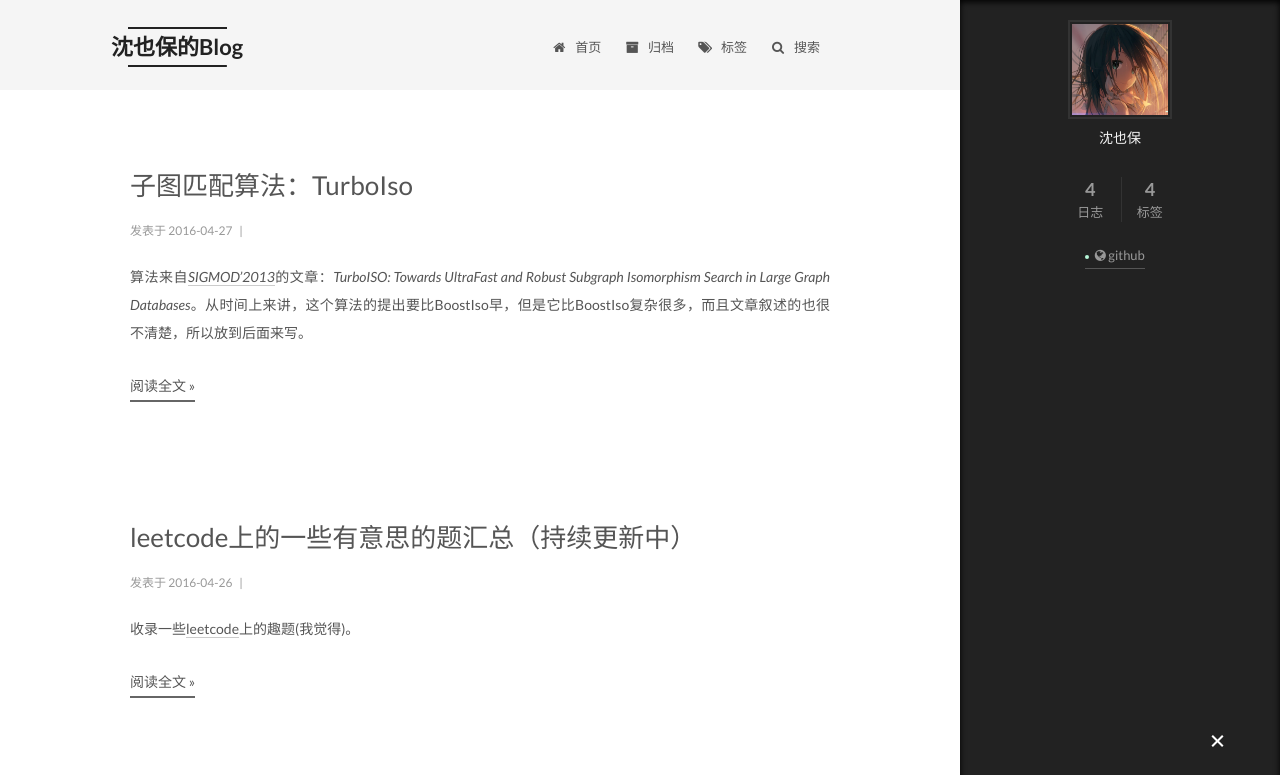
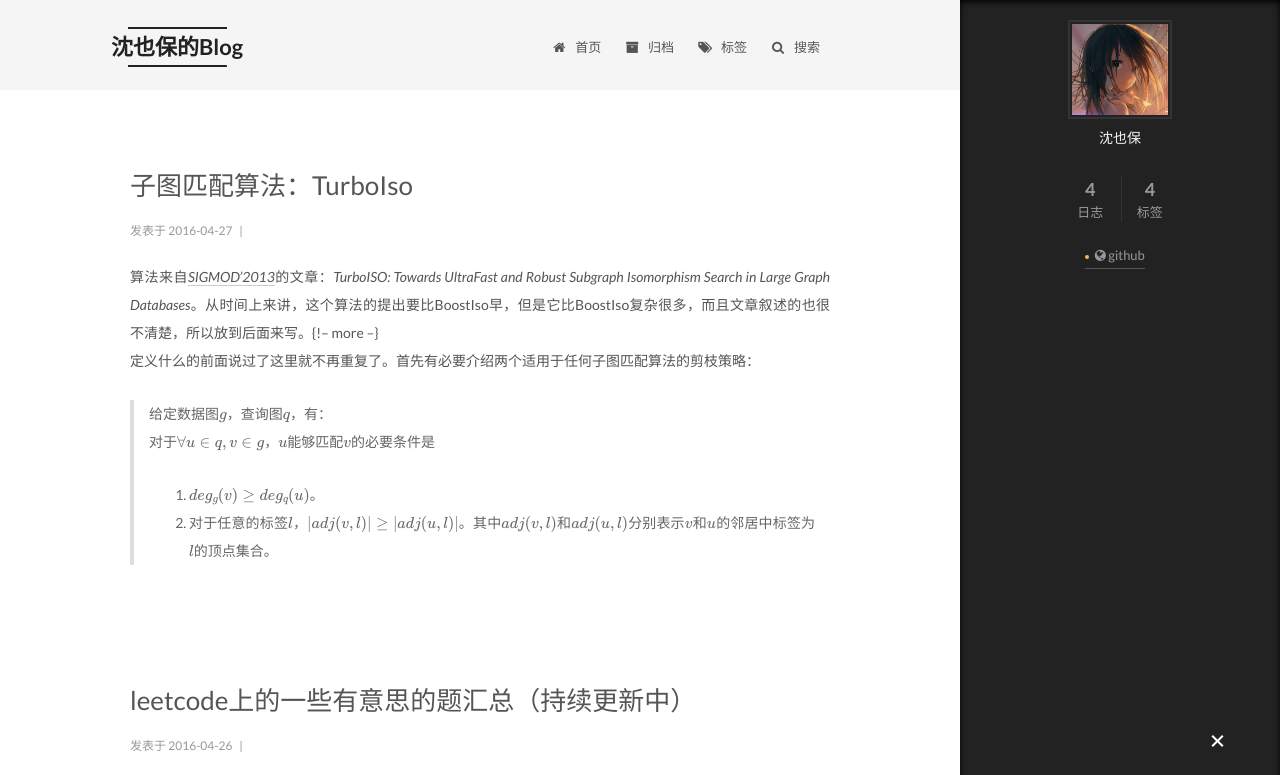
Before and after one commit to Shenyebao/Shenyebao.github.io, a plain HTML site: page index.html in a window 1280 px wide. Both pictures are taken after a click on the element 1217 px from the left and 742 px from the top of the page. Shown: the top 775 px of the page. Drawn offline with nearby package versions, Linux system fonts and the light colour scheme; some packages are replaced by stand-ins of ours; a script that the page names is missing.

Commit message:
Site updated: 2016-04-27 21:07:29

```diff
--- a/css/main.css
+++ b/css/main.css
@@ -1534,7 +1534,7 @@ pre .javascript .function {
   width: 4px;
   height: 4px;
   border-radius: 50%;
-  background: #b5f6d7;
+  background: #f4b957;
 }
 .links-of-blogroll {
   font-size: 13px;
--- a/index.html
+++ b/index.html
@@ -318,12 +318,17 @@
 
 
 
-          <p>算法来自<a href="http://www.sigmod.org/2013/"><em>SIGMOD’2013</em></a>的文章：<em>TurboISO: Towards UltraFast and Robust Subgraph Isomorphism Search in Large Graph Databases</em>。从时间上来讲，这个算法的提出要比BoostIso早，但是它比BoostIso复杂很多，而且文章叙述的也很不清楚，所以放到后面来写。
-          <div class="post-more-link text-center">
-            <a class="btn" href="/2016/04/27/TurboIso/#more" rel="contents">
-              阅读全文 &raquo;
-            </a>
-          </div>
+
+            <p>算法来自<a href="http://www.sigmod.org/2013/" target="_blank" rel="external"><em>SIGMOD’2013</em></a>的文章：<em>TurboISO: Towards UltraFast and Robust Subgraph Isomorphism Search in Large Graph Databases</em>。从时间上来讲，这个算法的提出要比BoostIso早，但是它比BoostIso复杂很多，而且文章叙述的也很不清楚，所以放到后面来写。{!– more –}<br>定义什么的前面说过了这里就不再重复了。首先有必要介绍两个适用于任何子图匹配算法的剪枝策略：</p>
+<blockquote>
+<p>给定数据图$g$，查询图$q$，有：<br>对于<span>$\forall u\in q, v\in g$</span><!-- Has MathJax -->，$u$能够匹配$v$的必要条件是</p>
+<ol>
+<li><span>$deg_g(v)\ge deg_q(u)$</span><!-- Has MathJax -->。</li>
+<li>对于任意的标签$l$，<span>$|adj(v,l)|\ge |adj(u,l)|$</span><!-- Has MathJax -->。其中<span>$adj(v,l)$</span><!-- Has MathJax -->和<span>$adj(u,l)$</span><!-- Has MathJax -->分别表示$v$和$u$的邻居中标签为$l$的顶点集合。</li>
+</ol>
+</blockquote>
+
+
 
 
     </div>
```
Also changed, not shown: 2016/04/27/TurboIso/index.html (+10 -7 lines).
